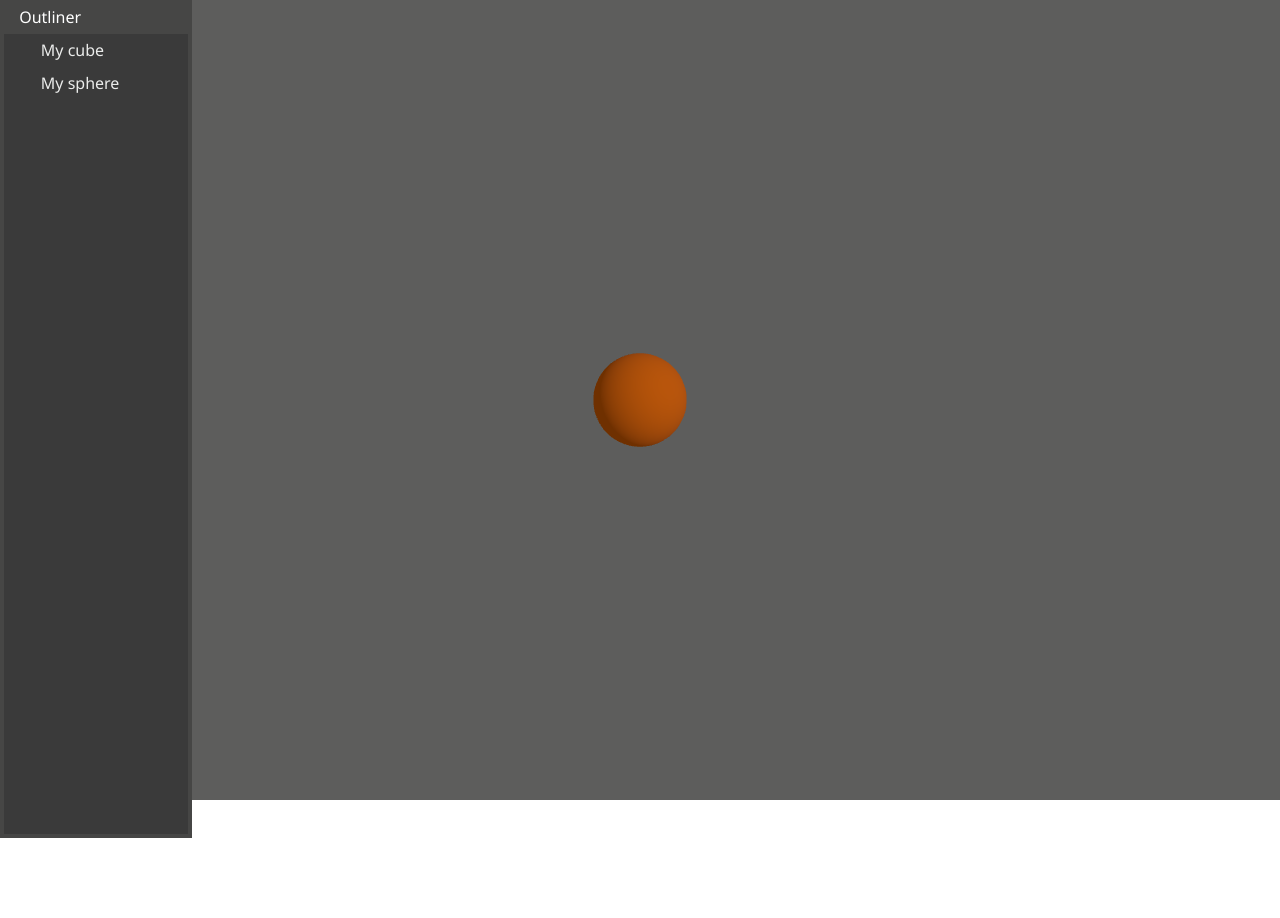
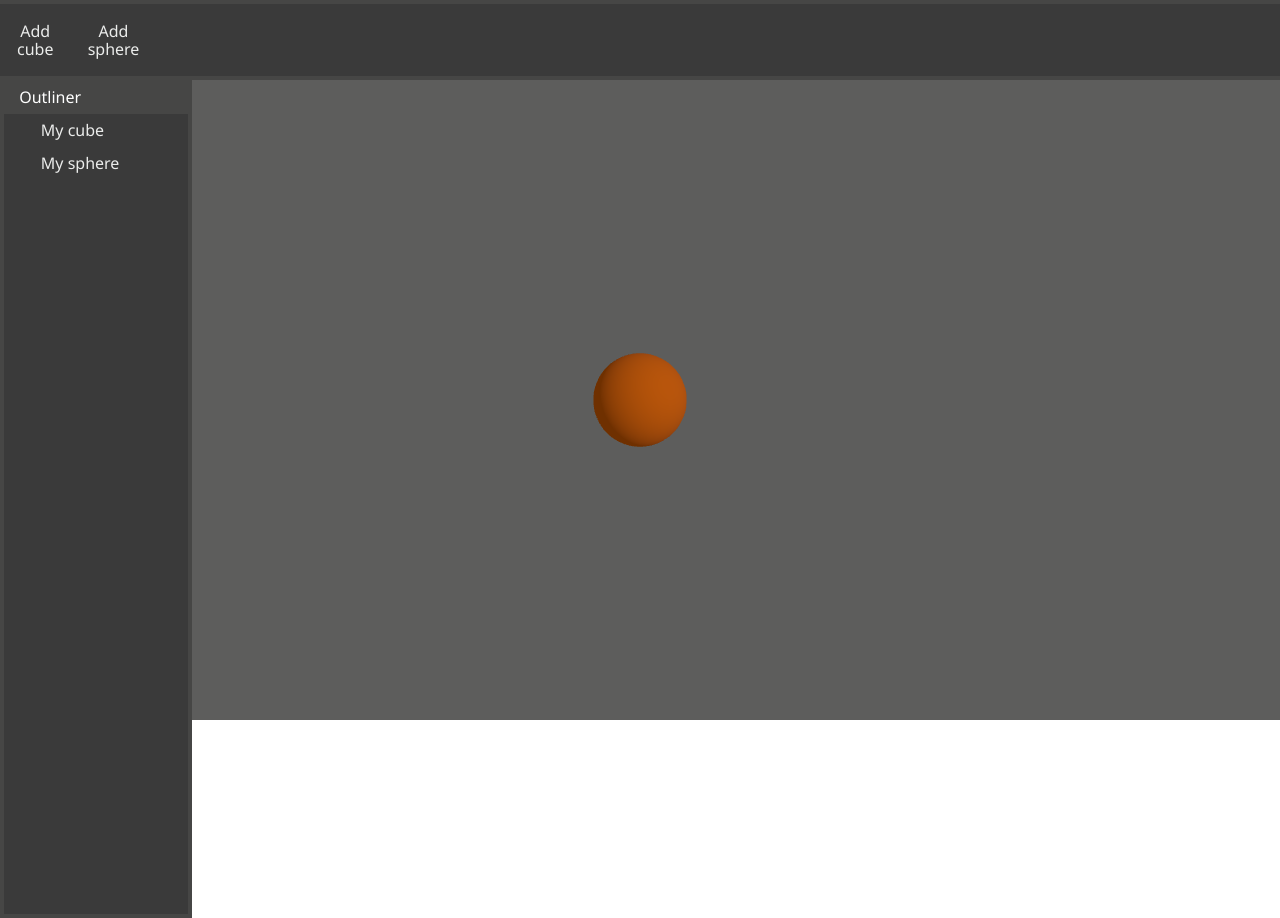
Before and after one commit to isaacemilien/W3D, a website built with Vite: page index.html in a window 1280 px wide. Before the commit the page ends 838 px from the top, so only its background shows below. Built offline with nearby package versions, Linux system fonts and the light colour scheme.

Commit message:
Implemented basic add object UI and functionality

```diff
--- a/index.html
+++ b/index.html
@@ -11,17 +11,24 @@
 </head>
 
 <body>
-  <script type="module" src="/src/main.js"></script>
+
+
   <div id="outliner-container">
     <p id="outliner-title">Outliner</p>
     <div id="outliner-content">
       <ul id="scene-graph">
-        <li>
-          <button>111</button>
-        </li>
+        <li><button>111</button></li>
       </ul>
     </div>
   </div>
+  <div id="toolbar">
+    <ul id="toolbar-links">
+      <li><button id="add-cube">Add cube</button></li>
+      <li><button id="add-sphere">Add sphere</button></li>
+    </ul>
+  </div>
+
 </body>
+<script type="module" src="/src/main.js"></script>
 
 </html>
--- a/src/main.js
+++ b/src/main.js
@@ -9,6 +9,15 @@ import SceneGraphManager from './managers/SceneGraphManager';
 
 SceneGraphManager.addObject(PrimitiveFactory.createCube());
 SceneGraphManager.addObject(PrimitiveFactory.createSphere());
+
+// Temp add object definition, move later
+document.getElementById("add-cube").addEventListener("click", () => {
+    SceneGraphManager.addObject(PrimitiveFactory.createCube());
+});
+
+document.getElementById("add-sphere").addEventListener("click", () => {
+    SceneGraphManager.addObject(PrimitiveFactory.createSphere());
+});
 
 // Update loop
 function animate() {
--- a/src/style.css
+++ b/src/style.css
@@ -1,5 +1,38 @@
 body {
   font-family: 'Noto Sans', Arial, sans-serif;
+}
+
+#toolbar {
+  position: absolute;
+  background-color: #464645;
+  width: 100%;
+  height: 10%;
+  /* border: 1% solid #3a3a3a; */
+  align-content: center;
+}
+
+#toolbar-links {
+  list-style: none;
+  margin: 0;
+  padding: 0;
+  list-style: none;
+  display: flex;
+  height: 90%;
+  background-color: #3a3a3a;
+}
+
+/* Copy from outliner buttons, remove redundant later */
+#toolbar-links button {
+  width: 100%;
+  border-radius: 0;
+  background: none;
+  color: #ebeceb;
+  border: none;
+  padding: 0;
+  font: inherit;
+  cursor: pointer;
+  padding: 4% 20% 4% 20%;
+  height: 100%;
 }
 
 #outliner-container {
@@ -7,6 +40,7 @@ body {
   background-color: #3a3a3a;
   width: 15%;
   height: 100%;
+  top: 10%;
 }
 
 #outliner-title {
@@ -42,11 +76,11 @@ body {
   padding: 4% 0 4% 20%;
 }
 
-#outliner-content ul li button:hover {
+#outliner-content ul li button:hover, #toolbar-links button:hover{
   background-color: #303030;
 }
 
-#scene-graph{
+#scene-graph {
   margin-top: 0;
 }
 
```
